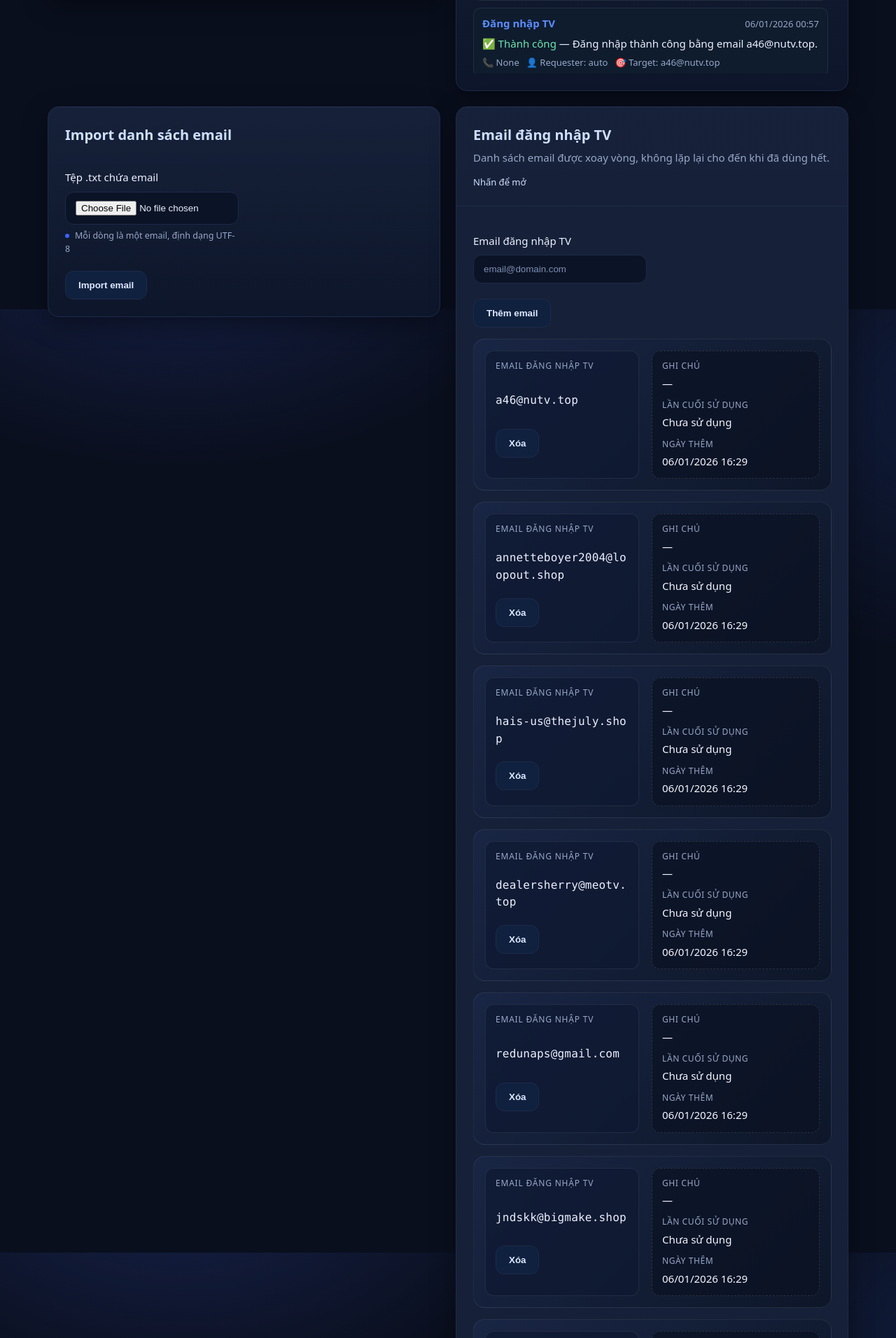
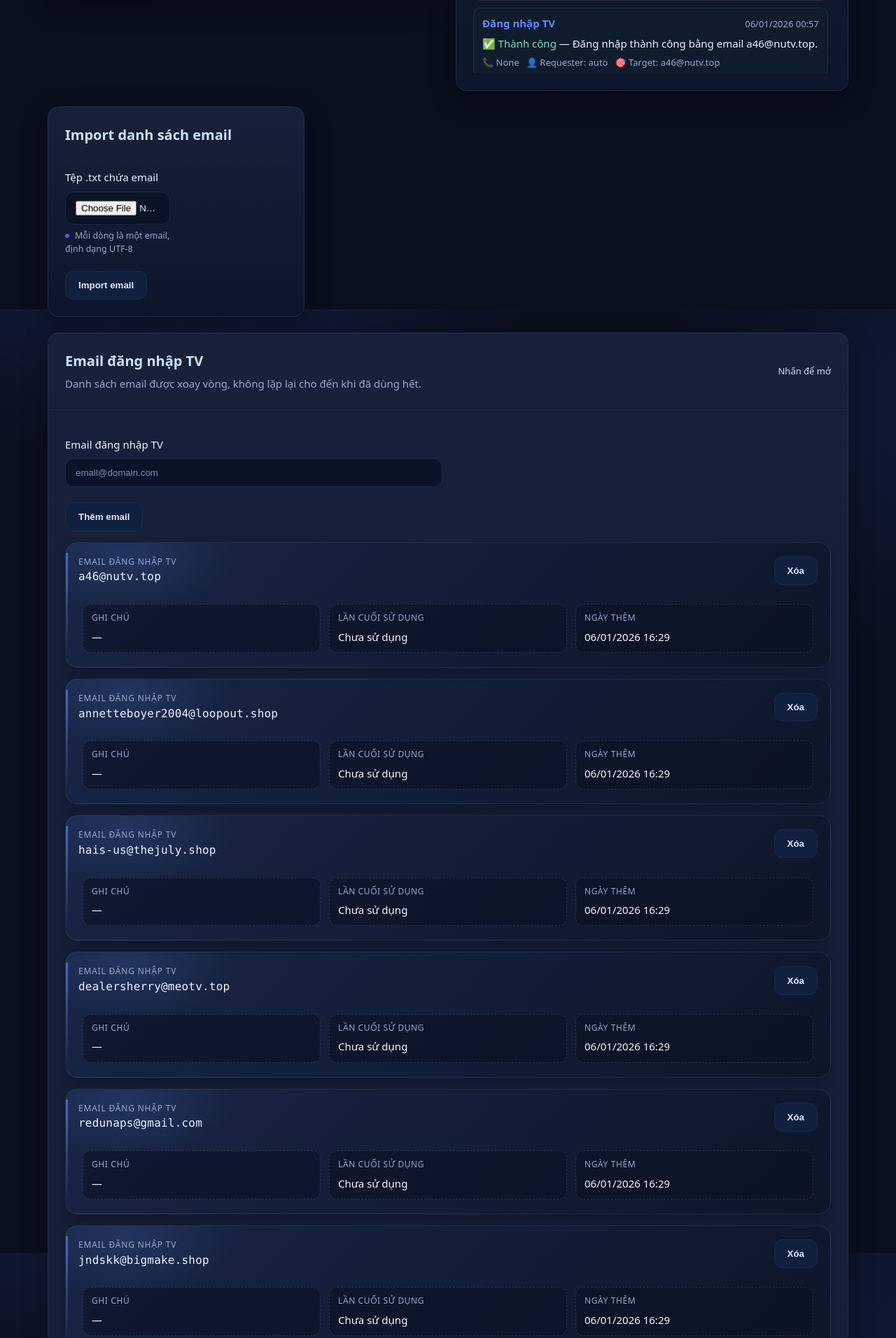
Before and after one commit to tuanminhh03/Get_code_and_family_netflix, a Flask app: page /admin in a window 1280 px wide, after a click that opens the changed part. Shown: the part 906-2818 px from the top of the page at 70% size. Run offline with Flask 3, Linux system fonts and the light colour scheme; the visitor is signed in with stand-in values (Sample User, id 1); data comes from the database, SQL or seed files in the repository.

Commit message:
Refresh admin TV email layout

```diff
--- a/static/styles.css
+++ b/static/styles.css
@@ -441,21 +441,31 @@ label small::before{
   gap:16px;
 }
 .tv-email-item{
+  position:relative;
   display:grid;
-  grid-template-columns:minmax(220px, 1fr) minmax(240px, 1.2fr);
+  gap:14px;
+  padding:18px 18px 16px;
+  border-radius:18px;
+  border:1px solid rgba(255,255,255,0.08);
+  background:
+    radial-gradient(260px 140px at 8% 10%, rgba(91,140,255,0.16), transparent 60%),
+    linear-gradient(135deg, rgba(25,38,70,0.92), rgba(13,22,40,0.92));
+  box-shadow:0 12px 22px rgba(5,10,22,0.35);
+}
+.tv-email-item::before{
+  content:"";
+  position:absolute;
+  inset:14px auto 14px 0;
+  width:3px;
+  border-radius:999px;
+  background:linear-gradient(180deg, rgba(91,140,255,0.85), rgba(91,140,255,0));
+  opacity:0.8;
+}
+.tv-email-top{
+  display:flex;
+  align-items:center;
+  justify-content:space-between;
   gap:18px;
-  padding:16px;
-  border-radius:16px;
-  border:1px solid rgba(255,255,255,0.08);
-  background:linear-gradient(135deg, rgba(25,38,70,0.9), rgba(13,22,40,0.9));
-}
-.tv-email-main{
-  display:grid;
-  gap:10px;
-  padding:12px 14px;
-  border-radius:12px;
-  background:rgba(15,26,51,0.8);
-  border:1px solid rgba(255,255,255,0.08);
 }
 .tv-email-label{
   font-size:12px;
@@ -469,20 +479,22 @@ label small::before{
 }
 .tv-email-actions{
   display:flex;
-  justify-content:flex-start;
+  justify-content:flex-end;
 }
 .tv-email-meta{
   display:grid;
-  gap:10px;
-  padding:12px 14px;
-  border-radius:12px;
-  border:1px dashed rgba(255,255,255,0.12);
-  background:rgba(10,18,35,0.7);
+  grid-template-columns:repeat(auto-fit, minmax(180px, 1fr));
+  gap:12px;
+  padding:12px 6px 4px;
 }
 .tv-email-meta-item{
   display:flex;
   flex-direction:column;
-  gap:4px;
+  gap:6px;
+  padding:10px 12px;
+  border-radius:12px;
+  border:1px dashed rgba(255,255,255,0.12);
+  background:rgba(10,18,35,0.6);
 }
 .tv-email-meta-label{
   font-size:12px;
@@ -747,6 +759,9 @@ label small::before{
   grid-template-columns: repeat(auto-fit, minmax(280px, 1fr));
   align-items:start;
 }
+.section-grid .tv-email-card{
+  grid-column:1 / -1;
+}
 .admin-stats .mini-card{
   padding:20px;
 }
--- a/templates/admin.html
+++ b/templates/admin.html
@@ -146,7 +146,7 @@
         </form>
       </div>
 
-      <details class="card collapsible-card">
+      <details class="card collapsible-card tv-email-card">
         <summary class="card-header collapsible-summary">
           <div>
             <h2>Email đăng nhập TV</h2>
@@ -169,9 +169,11 @@
             {% if tv_emails %}
               {% for item in tv_emails %}
                 <div class="tv-email-item">
-                  <div class="tv-email-main">
-                    <div class="tv-email-label">Email đăng nhập TV</div>
-                    <div class="tv-email-value mono">{{ item.email }}</div>
+                  <div class="tv-email-top">
+                    <div>
+                      <div class="tv-email-label">Email đăng nhập TV</div>
+                      <div class="tv-email-value mono">{{ item.email }}</div>
+                    </div>
                     <div class="tv-email-actions">
                       <form method="post" action="{{ url_for('admin_tv_emails') }}" onsubmit="return confirm('Xóa email này khỏi danh sách đăng nhập TV?');">
                         <input type="hidden" name="action" value="delete">
```
